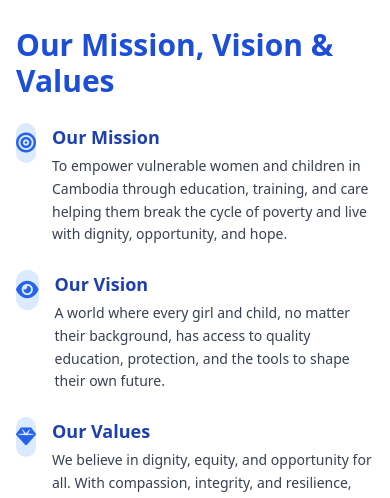
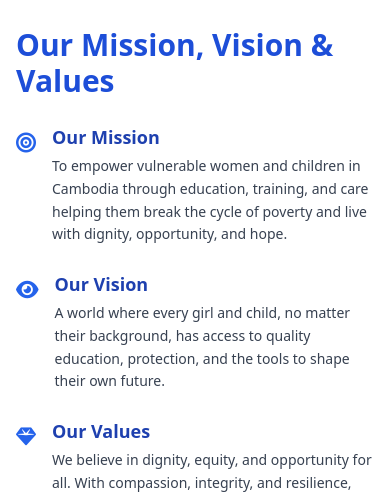
Before and after one commit to radytrainer/lotusoutreach-cambodia, a Vue app: page /about in a window 390 px wide. Shown: the part 2680-3178 px from the top of the page. Built offline with nearby package versions, Linux system fonts and the light colour scheme.

Commit message:
feat/(Responsive): Responsive on Mission Vision and Value[LOC-117]

```diff
--- a/src/components/about/MissionVisionSection.vue
+++ b/src/components/about/MissionVisionSection.vue
@@ -14,7 +14,7 @@
             :key="index"
             class="mb-6 flex items-start gap-4"
           >
-            <div class="w-10 h-10 flex items-center justify-center rounded-full bg-blue-100">
+            <div class="w-10 h-10 flex items-center justify-center rounded-full">
               <i :class="`${item.icon} text-blue-600 text-xl`"></i>
             </div>
             <div>
```
